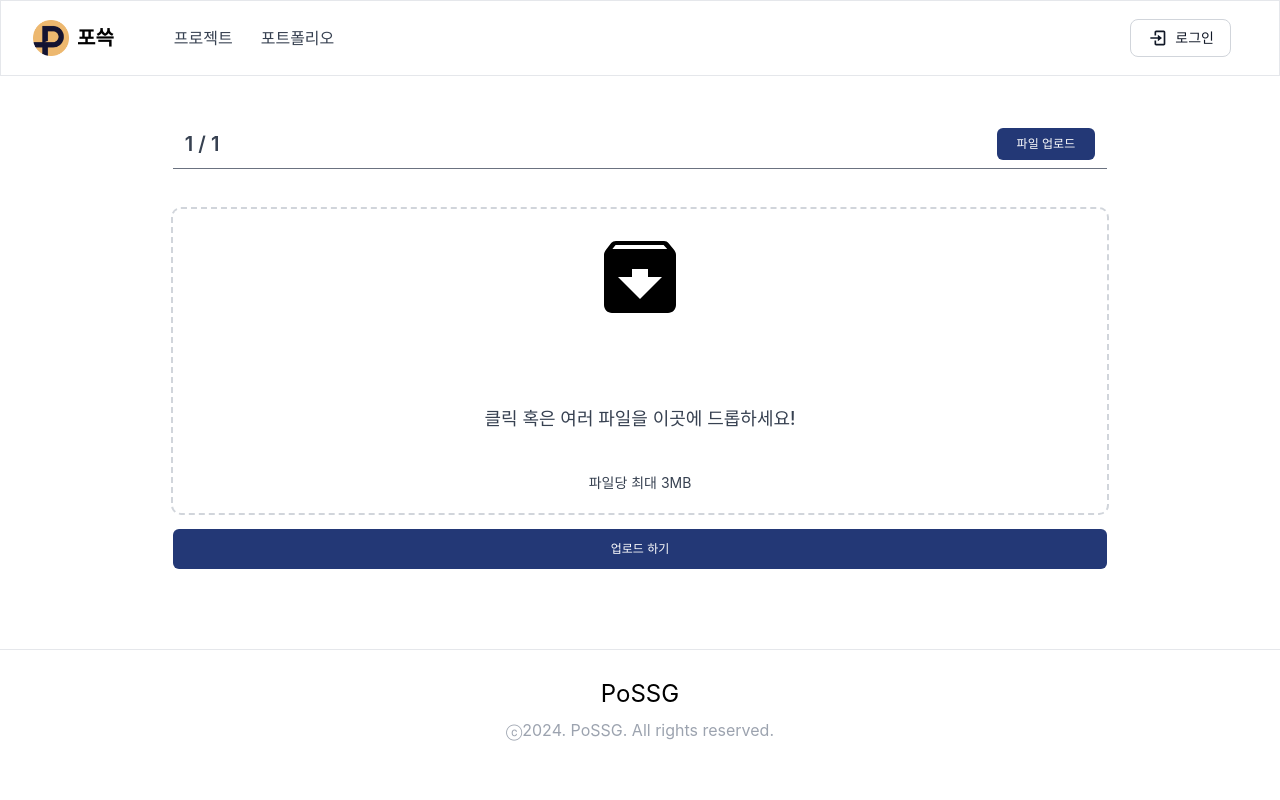
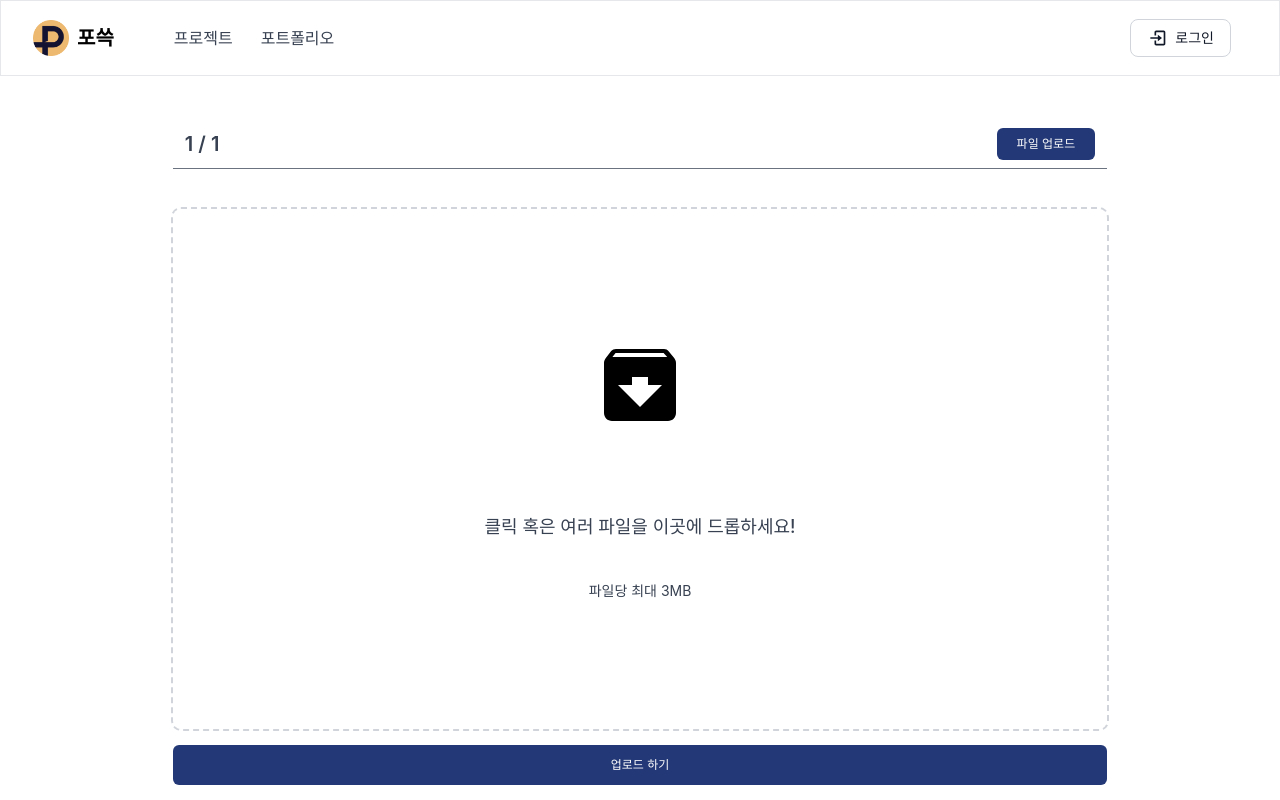
Before and after one commit to SpartaPoSSG/PoSSG, a React (Create React App) app in the folder frontend/: page /project-detail/1/1 in a window 1280 px wide. Shown: the top 800 px of the page. Built offline with nearby package versions, Linux system fonts and the light colour scheme.

Commit message:
Design: 업로드 영역 내 Logo 하나로 통일

```diff
--- a/frontend/src/pages/ProjectDetail.tsx
+++ b/frontend/src/pages/ProjectDetail.tsx
@@ -20,16 +20,6 @@ const ProjectDetail = () => {
   const popupRef = useRef<HTMLDivElement>(null);
 
   const Logo = () => (
-    <svg className="w-24 h-24 mt-5 pointer-events-none" x="0px" y="0px" viewBox="0 0 24 24">
-      <path fill="transparent" d="M0,0h24v24H0V0z" />
-      <path
-        fill="#000"
-        d="M20.5,5.2l-1.4-1.7C18.9,3.2,18.5,3,18,3H6C5.5,3,5.1,3.2,4.8,3.5L3.5,5.2C3.2,5.6,3,6,3,6.5V19  c0,1.1,0.9,2,2,2h14c1.1,0,2-0.9,2-2V6.5C21,6,20.8,5.6,20.5,5.2z M12,17.5L6.5,12H10v-2h4v2h3.5L12,17.5z M5.1,5l0.8-1h12l0.9,1  H5.1z"
-      />
-    </svg>
-  );
-
-  const Logo2 = () => (
     <svg className="w-24 h-24 mt-32 pointer-events-none" x="0px" y="0px" viewBox="0 0 24 24">
       <path fill="transparent" d="M0,0h24v24H0V0z" />
       <path
@@ -84,15 +74,10 @@ const ProjectDetail = () => {
 
   const handleUploadButtonClick = () => {
     setShowPopup(false);
-
-    if (filePreviews.length) {
-      setActive(false);
-      setExist(true);
-
-      // filePreviews 배열에 있는 데이터를 fileFinals 배열에 추가하고 비우기
-      setFileFinals(prevFileFinals => [...prevFileFinals, ...filePreviews]);
-      setFilePreviews([]);
-    }
+    setActive(false);
+    setExist(true);
+    setFileFinals(prevFileFinals => [...prevFileFinals, ...filePreviews]);
+    setFilePreviews([]);
   };
 
   const handlePopUpButtonClick = () => {
@@ -214,7 +199,7 @@ const ProjectDetail = () => {
                           <>
                             <Logo />
                             <p className="font-medium font-PretendardVariable text-lg my-20 mb-10">클릭 혹은 여러 파일을 이곳에 드롭하세요!</p>
-                            <p className="mb-5 font-PretendardVariable text-sm">파일당 최대 3MB</p>
+                            <p className="mb-32 font-PretendardVariable text-sm">파일당 최대 3MB</p>
                           </>
                         )}
                         <input type="file" className="file hidden" accept='.png, .jpeg, .pdf' onChange={handleUpload} multiple />
@@ -286,7 +271,7 @@ const ProjectDetail = () => {
                       </>
                     ) : (
                       <>
-                        <Logo2 />
+                        <Logo />
                         <p className="font-medium font-PretendardVariable text-lg my-20 mb-10">클릭 혹은 여러 파일을 이곳에 드롭하세요!</p>
                         <p className="mb-32 font-PretendardVariable text-sm">파일당 최대 3MB</p>
                       </>
```
